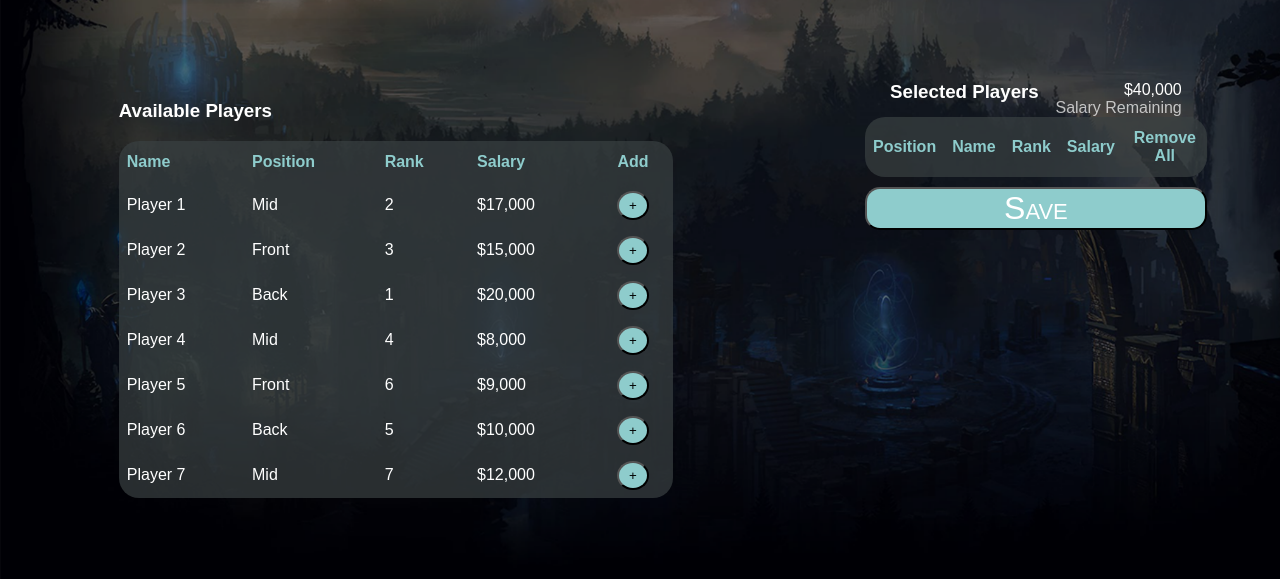
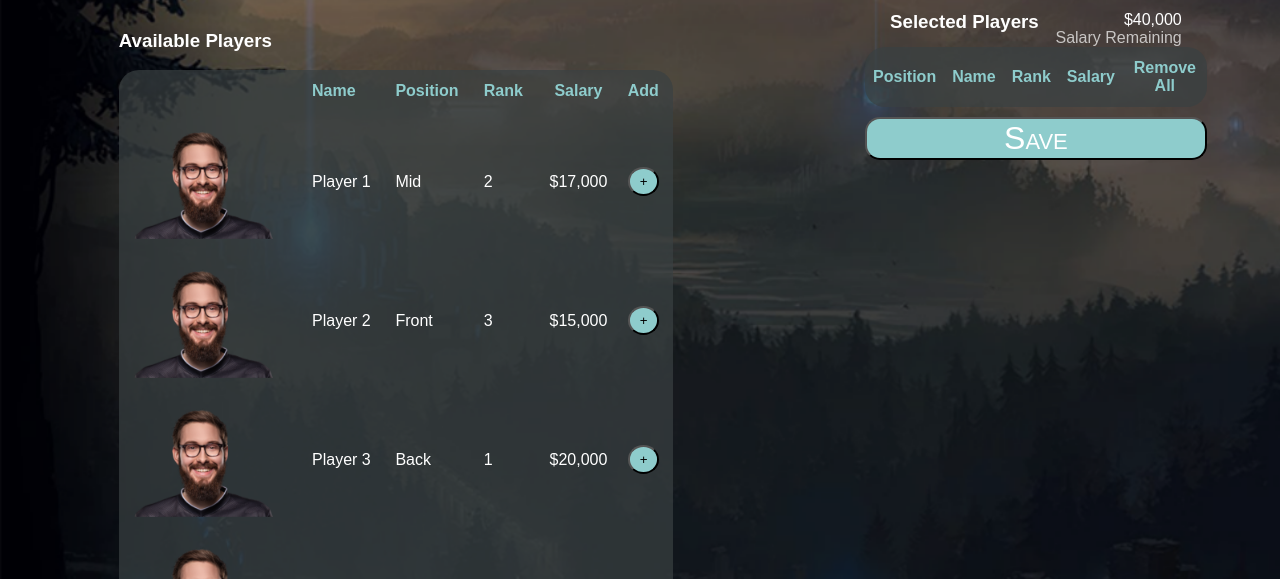
Before and after one commit to CapstoneUNCG2020/emuLadder, an Angular app in the folder angular/: page /drafting in a window 1280 px wide. Shown: the part 213-792 px from the top of the page. Built offline with nearby package versions, Linux system fonts and the light colour scheme.

Commit message:
added image field to available players

```diff
--- a/angular/src/app/drafting-page/drafting-page.component.html
+++ b/angular/src/app/drafting-page/drafting-page.component.html
@@ -40,6 +40,7 @@
         <h3>Available Players</h3>
         <table>
             <tr>
+                <th></th>
                 <th>
                     <button id="a-p-n" class="header-btn" (click)="sort('a-p-n', true)">Name</button>
                 </th>
@@ -57,6 +58,9 @@
                 </th>
             </tr>
             <tr *ngFor="let player of availablePlayers">
+                <td>
+                    <img src="../../assets/images/bjergsen.png" >
+                </td>
                 <td>
                     {{ player.name }}
                 </td>
```
